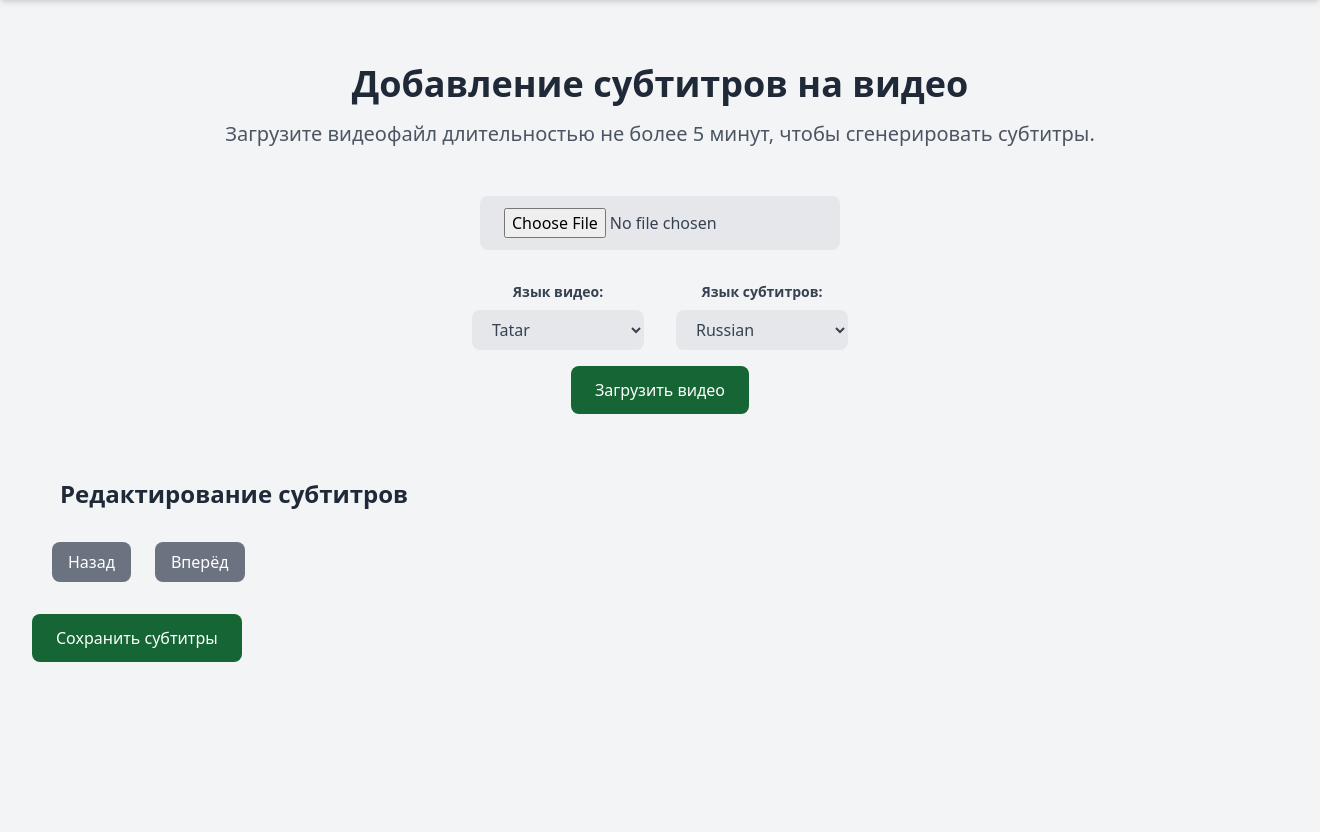
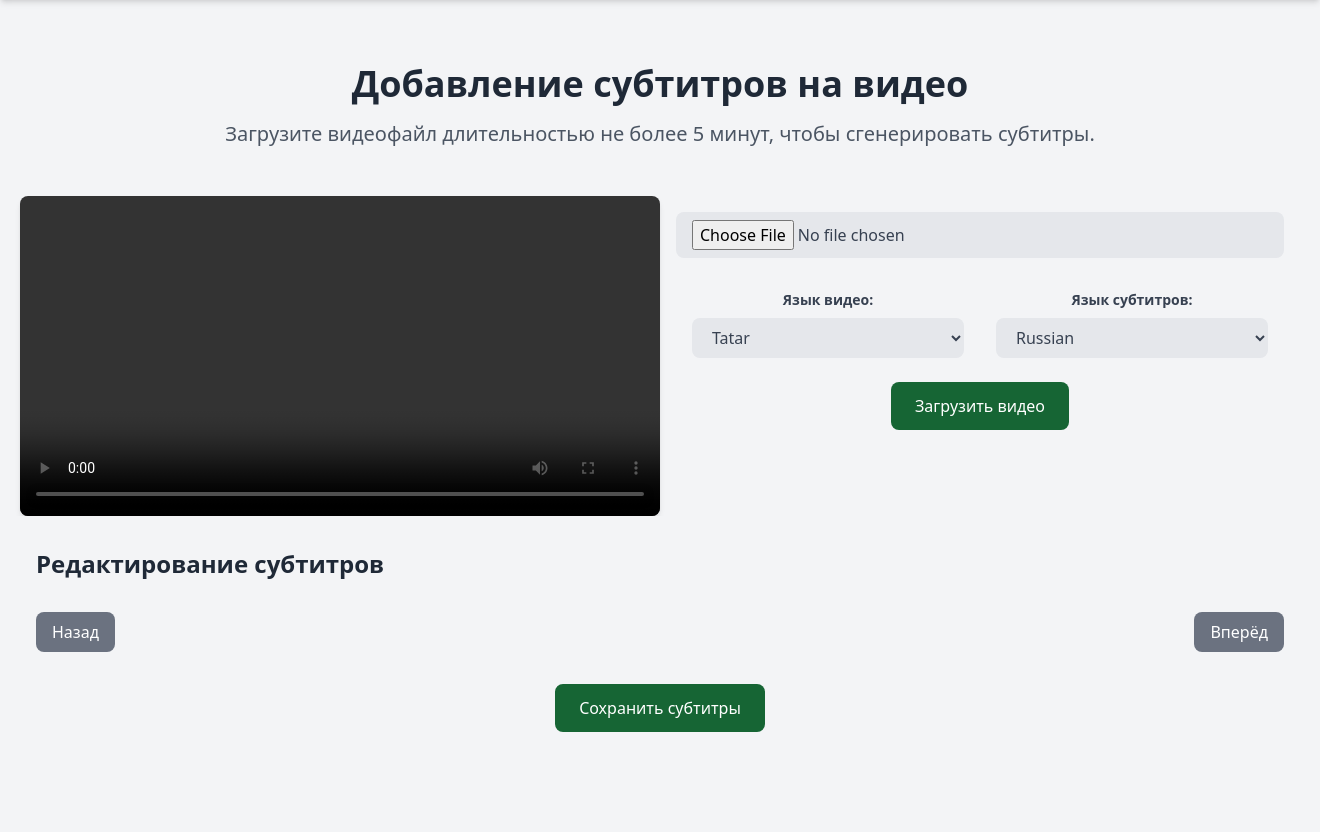
Before and after one commit to liaaana/Hackaton-TatarBy2024, a Flask app: page /subtitles in a window 1320 px wide. Shown: the part 72-904 px from the top of the page. Run offline with Flask 3, Linux system fonts and the light colour scheme.

Commit message:
checkpoint 2.5

```diff
--- /dev/null
+++ b/hello.py
@@ -0,0 +1,3 @@
+from utils import *
+
+utils_subtitles('tt', 'ru', '/Users/lianamardanova/Documents/конкурсы/TatarBy2024/uploads/d9ddbe691f64cfdc.mp4', 'subtitles/tatar2.srt', timestamps='sentence')
--- a/requirements.txt
+++ b/requirements.txt
@@ -45,3 +45,4 @@ tzdata==2023.3
 Werkzeug==2.3.7
 wsproto==1.2.0
 WTForms==3.0.1
+transformers==4.40.2
--- a/routes.py
+++ b/routes.py
@@ -85,7 +85,13 @@ def upload_video():
     video_file.save(video_file_path)
 
     subtitles_path = f'subtitles/tatar.srt'
-    # TODO: video subtitles
+    video_language = request.form["video_language"]
+    subtitles_language = request.form["subtitles_language"]
+
+    print(video_language, subtitles_language, video_file_path, subtitles_path,  'word')
+
+    # subtitles_path = utils_subtitles(video_language, subtitles_language, video_file_path, subtitles_path, timestamps='word')
+
     subs = pysrt.open(subtitles_path)
     subtitles = []
     for sub in subs:
@@ -120,29 +126,7 @@ def generate_subtitles():
     with open(subtitles_path, 'w', encoding='utf-8') as f:
         f.write(srt_text)
 
-    # os.remove(video_path)
-    # os.remove(subtitles_path)
 
-    # try:
-    #     os.environ["IMAGEIO_FFMPEG_EXE"]  = "/Library/Frameworks/Python.framework/Versions/3.11/lib/python3.11/site-packages/ffmpeg"
-    #     video_file = request.files['video']
-    #     # subtitles_file = request.files['subtitles']
-    #     random_name = secrets.token_hex(8)
-    #     video_path = f'uploads/{random_name}.mp4'
-    #     # subtitles_path = f'uploads/{random_name}.srt'
-    #     subtitles_path = f'subtitiles/tatar.srt'
-    #     output_path = f'uploads/{random_name}_output.mp4'
-    #     video_file.save(video_path)
-    #     # subtitles_file.save(subtitles_path)
-    #     cmd = f'ffmpeg -i {video_path} -vf "subtitles={subtitles_path} {output_path}'
-    #     # subprocess.run(cmd, shell=True)
-    #     os.system(cmd)
-    #     os.remove(video_path)
-    #     os.remove(subtitles_path)
-
-    #     return jsonify({"success": True, "output_file": output_path})
-
-    # except Exception as e:
     return jsonify({"success": False, "error": str(212)})
 
 
--- a/static/css/main.css
+++ b/static/css/main.css
@@ -572,10 +572,6 @@ video {
   margin: 1rem;
 }
 
-.m-6 {
-  margin: 1.5rem;
-}
-
 .m-8 {
   margin: 2rem;
 }
@@ -615,6 +611,10 @@ video {
   margin-left: 0.5rem;
 }
 
+.ml-4 {
+  margin-left: 1rem;
+}
+
 .ml-6 {
   margin-left: 1.5rem;
 }
@@ -625,6 +625,10 @@ video {
 
 .mr-2 {
   margin-right: 0.5rem;
+}
+
+.mr-4 {
+  margin-right: 1rem;
 }
 
 .mr-8 {
@@ -655,14 +659,6 @@ video {
   margin-top: 2rem;
 }
 
-.ml-4 {
-  margin-left: 1rem;
-}
-
-.mr-4 {
-  margin-right: 1rem;
-}
-
 .block {
   display: block;
 }
@@ -689,6 +685,10 @@ video {
 
 .h-8 {
   height: 2rem;
+}
+
+.h-auto {
+  height: auto;
 }
 
 .h-full {
@@ -733,6 +733,10 @@ video {
 
 .flex-wrap {
   flex-wrap: wrap;
+}
+
+.items-start {
+  align-items: flex-start;
 }
 
 .items-center {
@@ -832,6 +836,10 @@ video {
 
 .p-6 {
   padding: 1.5rem;
+}
+
+.p-8 {
+  padding: 2rem;
 }
 
 .px-3 {
@@ -1046,6 +1054,11 @@ video {
 }
 
 @media (min-width: 768px) {
+  .md\:mx-auto {
+    margin-left: auto;
+    margin-right: auto;
+  }
+
   .md\:mb-0 {
     margin-bottom: 0px;
   }
@@ -1086,10 +1099,6 @@ video {
     width: auto;
   }
 
-  .md\:w-full {
-    width: 100%;
-  }
-
   .md\:flex-1 {
     flex: 1 1 0%;
   }
--- a/templates/subtitles.html
+++ b/templates/subtitles.html
@@ -3,21 +3,25 @@
 {% block content %}
 <div class="bg-gray-100 min-h-screen flex flex-col mt-8">
   <section class="py-8">
-    <div class="container mx-auto text-center">
-      <h1 class="text-4xl font-bold text-gray-800 mb-4 mx-2">Добавление субтитров на видео</h1>
-      <p class="text-xl text-gray-600 mb-4 mx-2">Загрузите видеофайл длительностью не более 5 минут, чтобы сгенерировать субтитры.</p>
+    <div class="container mx-auto text-center px-4">
+      <h1 class="text-4xl font-bold text-gray-800 mb-4">Добавление субтитров на видео</h1>
+      <p class="text-xl text-gray-600 mb-4">Загрузите видеофайл длительностью не более 5 минут, чтобы сгенерировать субтитры.</p>
     </div>
   </section>
-  <section class="bg-gray-100 w-full">
-    <div class="container mx-auto">
-      <form id="video-form" action="/subtitles_video" method="post" enctype="multipart/form-data" class="text-center mx-auto">
+  <section class="bg-gray-100 w-full flex justify-center px-4">
+    <div class="container mx-auto flex flex-col md:flex-row items-start">
+      <div class="md:w-1/2 w-full mb-8 md:mb-0">
+        <video id="video-preview" class="w-full h-auto rounded-lg shadow-md" controls></video>
+      </div>
+      <div class="md:w-1/2 w-full p-4">
+        <form id="video-form" action="/subtitles_video" method="post" enctype="multipart/form-data" class="text-center">
           <div class="mb-8">
-          <input  type="file" name="video" id="video-file-input" class="bg-gray-200 text-gray-700 px-6 py-3 rounded-lg" accept="video/mp4" required onchange="validateVideoDuration(this)">
+            <input type="file" name="video" id="video-file-input" class="bg-gray-200 text-gray-700 px-4 py-2 rounded-lg w-full" accept="video/mp4" required onchange="validateVideoDuration(this)">
           </div>
           <div class="flex flex-col md:flex-row justify-center">
-          <div class="mb-4 md:mr-4 md:ml-4 md:mb-0">
+            <div class="mb-4 md:mr-4 md:ml-4 md:mb-0 w-full">
               <label for="video-language" class="block text-gray-700 text-sm font-bold mb-2">Язык видео:</label>
-            <select name="video_language" id="video-language" class="bg-gray-200 text-gray-700 px-4 py-2 rounded-lg" required>
+              <select name="video_language" id="video-language" class="bg-gray-200 text-gray-700 px-4 py-2 rounded-lg w-full" required>
                 <option value="" disabled selected>Выберите язык</option>
                 <option value="af">Afrikaans</option>
                 <option value="ar">Arabic</option>
@@ -78,10 +82,11 @@
                 <option value="vi">Vietnamese</option>
                 <option value="cy">Welsh</option>
                 </select>
+              </select>
             </div>
-          <div class="mb-4 md:mr-4 md:ml-4 md:mb-0">
+            <div class="mb-4 md:mr-4 md:ml-4 md:mb-0 w-full">
               <label for="subtitles-language" class="block text-gray-700 text-sm font-bold mb-2 mt-4 md:mt-0">Язык субтитров:</label>
-            <select name="subtitles_language" id="subtitles-language" class="bg-gray-200 text-gray-700 px-4 py-2 rounded-lg" required>
+              <select name="subtitles_language" id="subtitles-language" class="bg-gray-200 text-gray-700 px-4 py-2 rounded-lg w-full" required>
                 <option value="" disabled selected>Выберите язык</option>
                 <option value="af">Afrikaans</option>
                 <option value="ar">Arabic</option>
@@ -142,26 +147,29 @@
                 <option value="vi">Vietnamese</option>
                 <option value="cy">Welsh</option>
                 </select>
+              </select>
             </div>
           </div>
-        <button type="submit" class="bg-green-800 text-white px-6 py-3 rounded-lg mt-4">Загрузить видео</button>
+          <button type="submit" class="bg-green-800 text-white px-6 py-3 rounded-lg mt-6 w-full md:w-auto">Загрузить видео</button>
         </form>
+      </div>
     </div>
   </section>
 
-  <section class="bg-gray-100 w-full py-8 m-8">
-    <div class="container mx-auto">
-      <h2 class="text-2xl font-bold text-gray-800 mb-4 mx-2 ">Редактирование субтитров</h2>
+  <section class="bg-gray-100 w-full py-8">
+    <div class="container mx-auto px-4">
+      <h2 class="text-2xl font-bold text-gray-800 mb-4">Редактирование субтитров</h2>
       <div id="subtitles-container" class="mb-8">
-
       </div>
-      <div class="flex flex-row mb-4">
+      <div class="flex flex-row justify-between mb-4">
         <button type="button" id="prev-page" class="bg-gray-500 text-white px-4 py-2 rounded-lg">Назад</button>
-        <span id="page-info" class="text-gray-700"></span>
-        <button type="button" id="next-page" class="bg-gray-500 text-white px-4 py-2 rounded-lg ml-6">Вперёд</button>
+        <span id="page-info" class="text-gray-700 mx-2"></span>
+        <button type="button" id="next-page" class="bg-gray-500 text-white px-4 py-2 rounded-lg">Вперёд</button>
       </div>
     </div>
+    <div class="container mx-auto text-center px-4">
       <button type="button" id="save-subtitles" class="bg-green-800 text-white px-6 py-3 rounded-lg mt-4">Сохранить субтитры</button>
+    </div>
   </section>
 </div>
 
@@ -177,6 +185,9 @@
         if (duration > maxDuration) {
             alert('Пожалуйста, выберите видео длительностью не более 5 минут.');
             input.value = '';
+        } else {
+            const videoPreview = document.getElementById('video-preview');
+            videoPreview.src = URL.createObjectURL(video);
         }
     };
 
@@ -204,7 +215,6 @@
       alert('Ошибка при загрузке видео.');
     }
   });
-
 
   let subtitles = [];
   let currentPage = 1;
@@ -255,7 +265,6 @@
     goToPage(currentPage + 1);
   });
 
-
   document.getElementById('save-subtitles').addEventListener('click', async () => {
     const videoFileInput = document.getElementById('video-file-input');
     if (!videoFileInput.files.length) {
@@ -282,5 +291,11 @@
       alert('Ошибка при сохранении субтитров.');
     }
   });
+
+  const updatePageInfo = () => {
+    const pageInfo = document.getElementById('page-info');
+    pageInfo.textContent = `Страница ${currentPage} из ${totalPages}`;
+  };
+
 </script>
 {% endblock %}
```
Also changed, not shown: utils.py (+9 -9 lines), 3 other files. Lines whose indentation alone changed are shown as unchanged.
